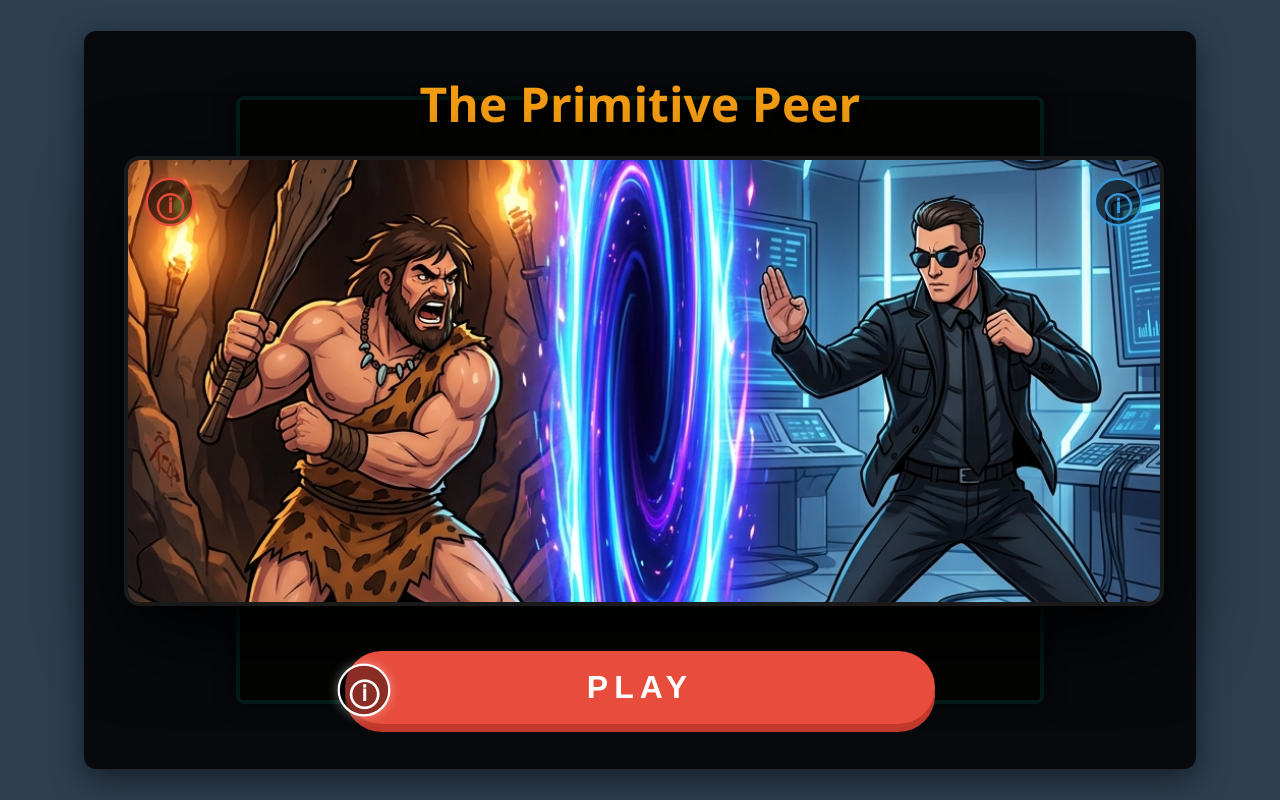
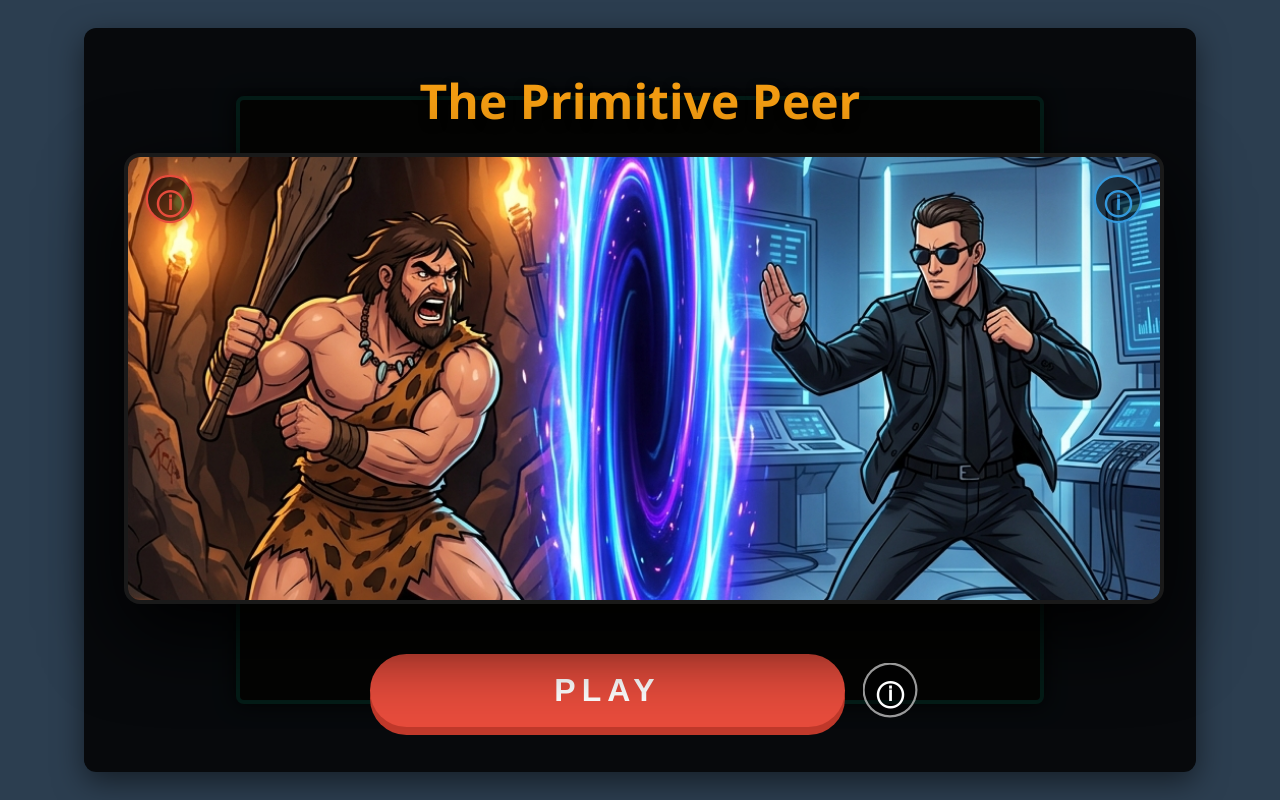
Before and after one commit to BaconFace288/KHE-Project, a website: page public/index.html in a window 1280 px wide. Drawn offline with nearby package versions, Linux system fonts and the light colour scheme; no server answers.

Commit message:
fix: resolved lore icon overlap by disabling absolute positioning and using flex layout

```diff
--- a/public/style.css
+++ b/public/style.css
@@ -304,20 +304,20 @@
 .play-btn-row {
   display: flex;
   align-items: center;
+  justify-content: center;
+  width: 100%;
+  max-width: 550px; /* Constrained for better look */
+  margin: 25px auto 0;
   gap: 15px;
-  position: relative;
-  width: 100%;
-  max-width: 600px; /* Constrain slightly to keep it premium */
-  margin: 20px auto 0;
 }
 
 /* PLAY BUTTON */
 .play-btn {
-  flex-grow: 1; /* Fills up the rest of the space */
+  flex-grow: 1; /* Occupies the primary space */
   background-color: #e74c3c;
   color: #fff;
   font-size: 32px;
-  padding: 18px 0; /* Vertical padding only, horiz handled by flex */
+  padding: 18px 0;
   border-radius: 60px;
   letter-spacing: 6px;
   box-shadow: 0 8px 0 #c0392b;
@@ -326,7 +326,6 @@
   border: none;
   font-weight: 900;
   text-transform: uppercase;
-  min-width: 200px;
 }
 
 .play-btn:hover {
@@ -341,18 +340,18 @@
 }
 
 .info-icon.lore {
-  width: 44px;
-  height: 44px;
-  font-size: 26px;
+  position: static; /* Remove the absolute positioning conflict */
+  width: 46px;
+  height: 46px;
+  font-size: 24px;
   color: #fff;
-  border-color: #fff;
-  box-shadow: 0 0 10px rgba(255, 255, 255, 0.4);
+  border: 2px solid rgba(255,255,255,0.6);
   background: rgba(0,0,0,0.4);
+  background-color: rgba(0,0,0,0.4) !important;
+  border-radius: 50%;
   display: flex;
   justify-content: center;
   align-items: center;
-  border-radius: 50%;
-  border: 2px solid #fff;
   cursor: pointer;
   transition: all 0.3s ease;
   flex-shrink: 0;
```
